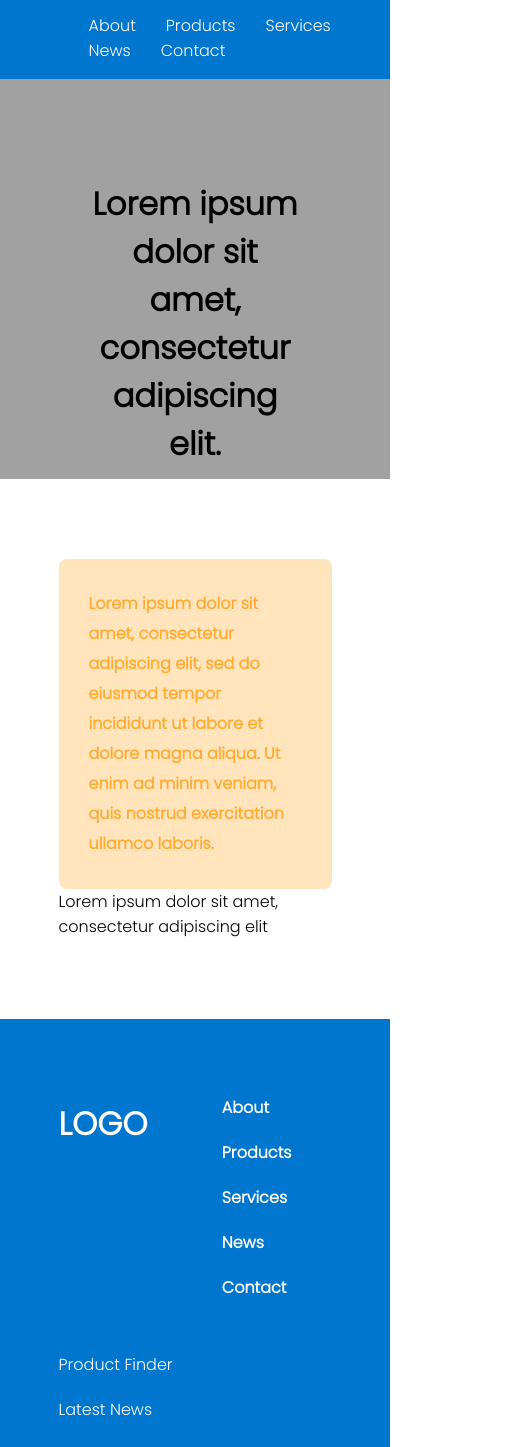
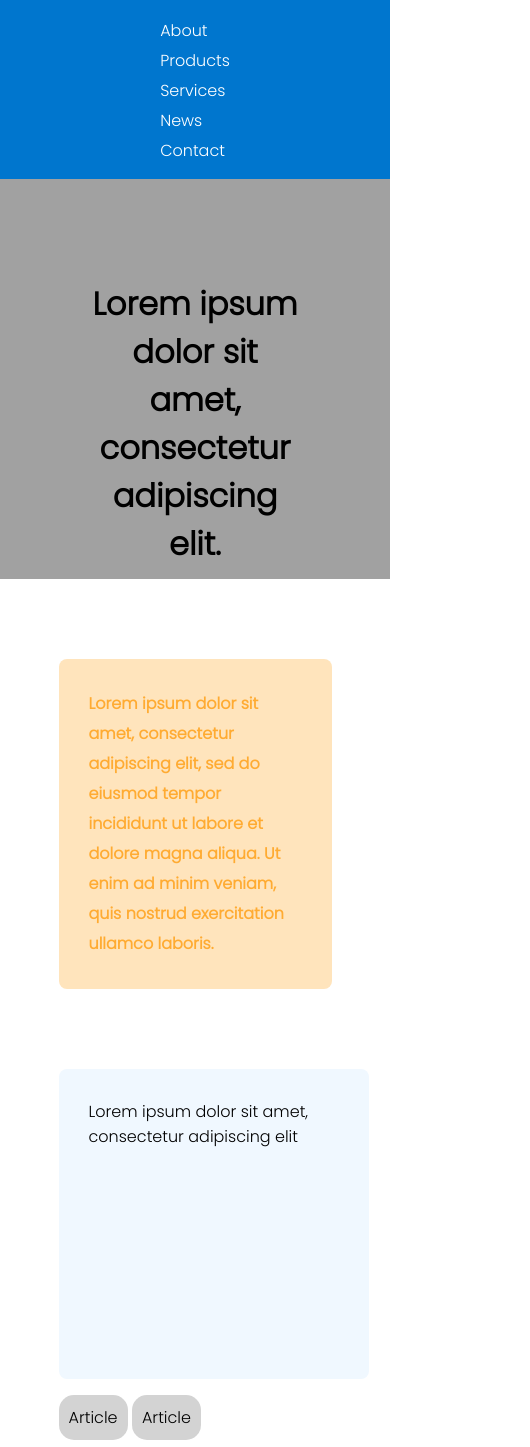
Before and after one commit to KieranBrett/Website-Mockup, a plain HTML site: page index.html in a window 390 px wide. Shown: the part 94-1541 px from the top of the page, 530 px wide, since content can reach past the window. Drawn offline with Linux system fonts and the light colour scheme.

Commit message:
Updated stylings and started work on masonry

```diff
--- a/content.css
+++ b/content.css
@@ -3,20 +3,62 @@
     padding-top: 80px;
     padding-bottom: 80px;
 }
-  .square {
-    border-radius: 8px;
-    padding: 30px;
+
+.orange {
+    background-color: #ffe4bc;
+    color: #ffab32;
 }
 
 #introSquare {
     width: 100%;
     justify-content: end;
     line-height: 30px;
+    margin-bottom: 80px;
 }
 
 #introSquare div {
     max-width: 320px;
-    background-color: #ffe4bc;
     font-weight: bolder;
-    color: #ffab32;
+
+    border-radius: 8px;
+    padding: 30px;
 }
+
+#masonry {
+    column-count: 3;
+    column-gap: 16px;
+}
+
+#masonry div {
+    display: inline-block;
+    /* max-width: 100%; */
+    margin-bottom: 16px;
+}
+
+.square {
+    border-radius: 8px;
+    padding: 30px;
+    width: 250px;
+    height: 250px;
+
+    background-color: aliceblue;
+}
+
+.article {
+    border-radius: 15px;
+    padding: 10px;
+
+    background-color: lightgray;
+}
+
+@media (max-width: 910px) {
+    #masonry {
+        column-count: 2;
+    }
+}
+
+@media (max-width: 700px) {
+    #masonry {
+        column-count: 1;
+    }
+}
--- a/index.html
+++ b/index.html
@@ -2,10 +2,10 @@
 <html lang="en">
 
 <head>
-    <link rel="stylesheet" href="style.css">
     <link rel="stylesheet" href="navbar.css">
     <link rel="stylesheet" href="footer.css">
     <link rel="stylesheet" href="content.css">
+    <link rel="stylesheet" href="style.css">
 </head>
 
 <body>
@@ -35,7 +35,7 @@
     <!-- Content -->
     <div id="content" class="thinner">
         <div id="introSquare" class="container">
-            <div class="square">
+            <div class="orange">
                 Lorem ipsum dolor sit amet, consectetur
                 adipiscing elit, sed do eiusmod tempor
                 incididunt ut labore et dolore magna
@@ -45,11 +45,35 @@
         </div>
 
         <!--  Container for masonry  -->
-        <div>
-            <div>
+        <div id="masonry">
+            <div class="square">
                 Lorem ipsum dolor sit amet,
                 consectetur
                 adipiscing elit
+            </div>
+
+            <div class="article">
+                Article
+            </div>
+
+            <div class="article">
+                Article
+            </div>
+
+            <div class="square">
+                Lorem ipsum dolor sit amet,
+                consectetur
+                adipiscing elit
+            </div>
+
+            <div class="square">
+                Lorem ipsum dolor sit amet,
+                consectetur
+                adipiscing elit
+            </div>
+
+            <div class="article">
+                Article
             </div>
         </div>
     </div>
--- a/style.css
+++ b/style.css
@@ -45,3 +45,31 @@ a:hover {
     max-width: 80%;
     font-weight: bold;
 }
+
+/* Medium Display */
+@media (max-width: 980px) {
+  #navBar {
+    text-align: center;
+    flex-wrap: wrap;
+    justify-content: space-around;
+  }
+  #links li {
+    /* float: none; */
+    padding-top: 5px;
+  }
+
+  #footer div {
+    min-width: 40%;
+  }
+}
+
+/* Mobile Display */
+@media (max-width: 650px) {
+  #navBar {
+    justify-content: center;
+  }
+  #links li {
+    padding-left: 300px;
+    padding-right: 300px;
+  }
+}
```
Also changed, not shown: navbar.css (line endings or trailing spaces). Lines whose indentation alone changed are shown as unchanged.
